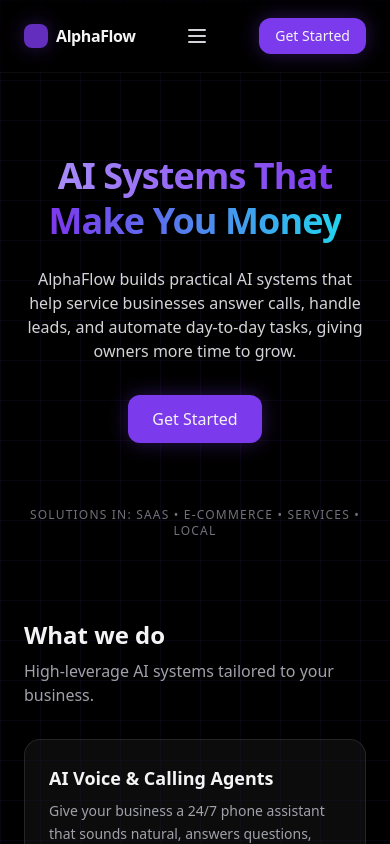
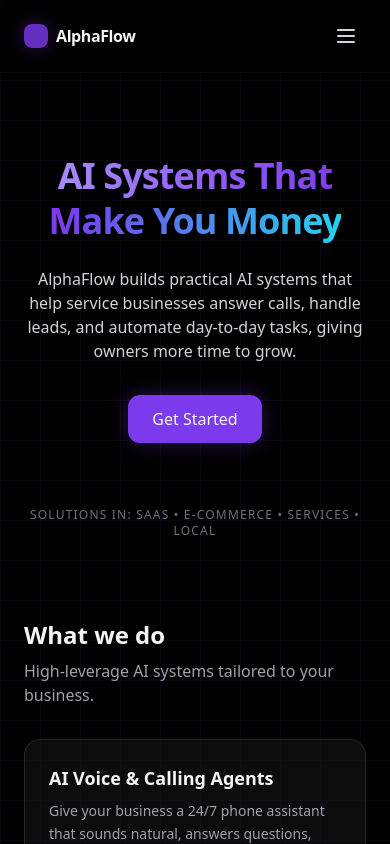
Before and after one commit to nchemb/alphaflow, a Next.js app: page / in a window 390 px wide. Shown: the top 844 px of the page. Built offline with nearby package versions, Linux system fonts and the light colour scheme.

Commit message:
mobile header

```diff
--- a/components/Header.tsx
+++ b/components/Header.tsx
@@ -17,7 +17,7 @@
           <a href="/#contact" className="hover:text-white">Contact</a>
           <a href="/about" className="hover:text-white">About</a>
         </nav>
-        {/* Mobile menu toggle */}
+        <div className="flex items-center gap-3">
           <button
             onClick={() => setMenuOpen(!menuOpen)}
             className="md:hidden p-2 rounded-md text-zinc-300 hover:text-white focus:outline-none"
@@ -36,9 +36,10 @@
               )}
             </svg>
           </button>
-        <a href="#contact" className="inline-flex items-center rounded-xl bg-brand px-4 py-2 text-sm font-medium hover:bg-brand-dark transition-colors shadow-glow">
+          <a href="#contact" className="hidden md:inline-flex items-center rounded-xl bg-brand px-4 py-2 text-sm font-medium hover:bg-brand-dark transition-colors shadow-glow">
             Get Started
           </a>
+        </div>
       </div>
       <AnimatePresence>
         {menuOpen && (
@@ -54,6 +55,9 @@
               <a href="/#process" onClick={() => setMenuOpen(false)} className="hover:text-white">Process</a>
               <a href="/#contact" onClick={() => setMenuOpen(false)} className="hover:text-white">Contact</a>
               <a href="/about" onClick={() => setMenuOpen(false)} className="hover:text-white">About</a>
+              <a href="#contact" onClick={() => setMenuOpen(false)} className="mt-2 inline-flex items-center rounded-xl bg-brand px-4 py-2 text-sm font-medium hover:bg-brand-dark transition-colors shadow-glow">
+                Get Started
+              </a>
             </nav>
           </motion.div>
         )}
```
Lines whose indentation alone changed are shown as unchanged.
